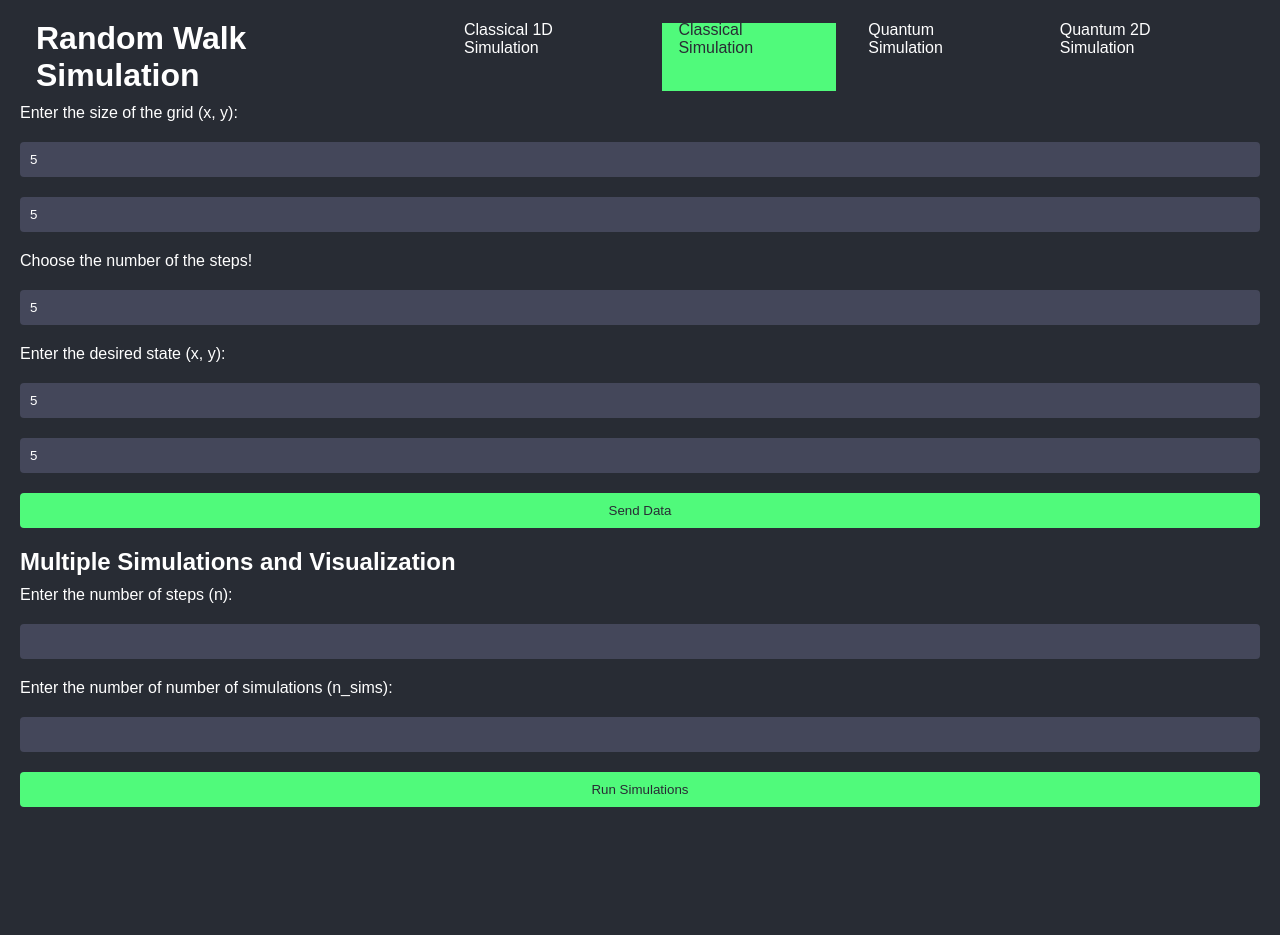
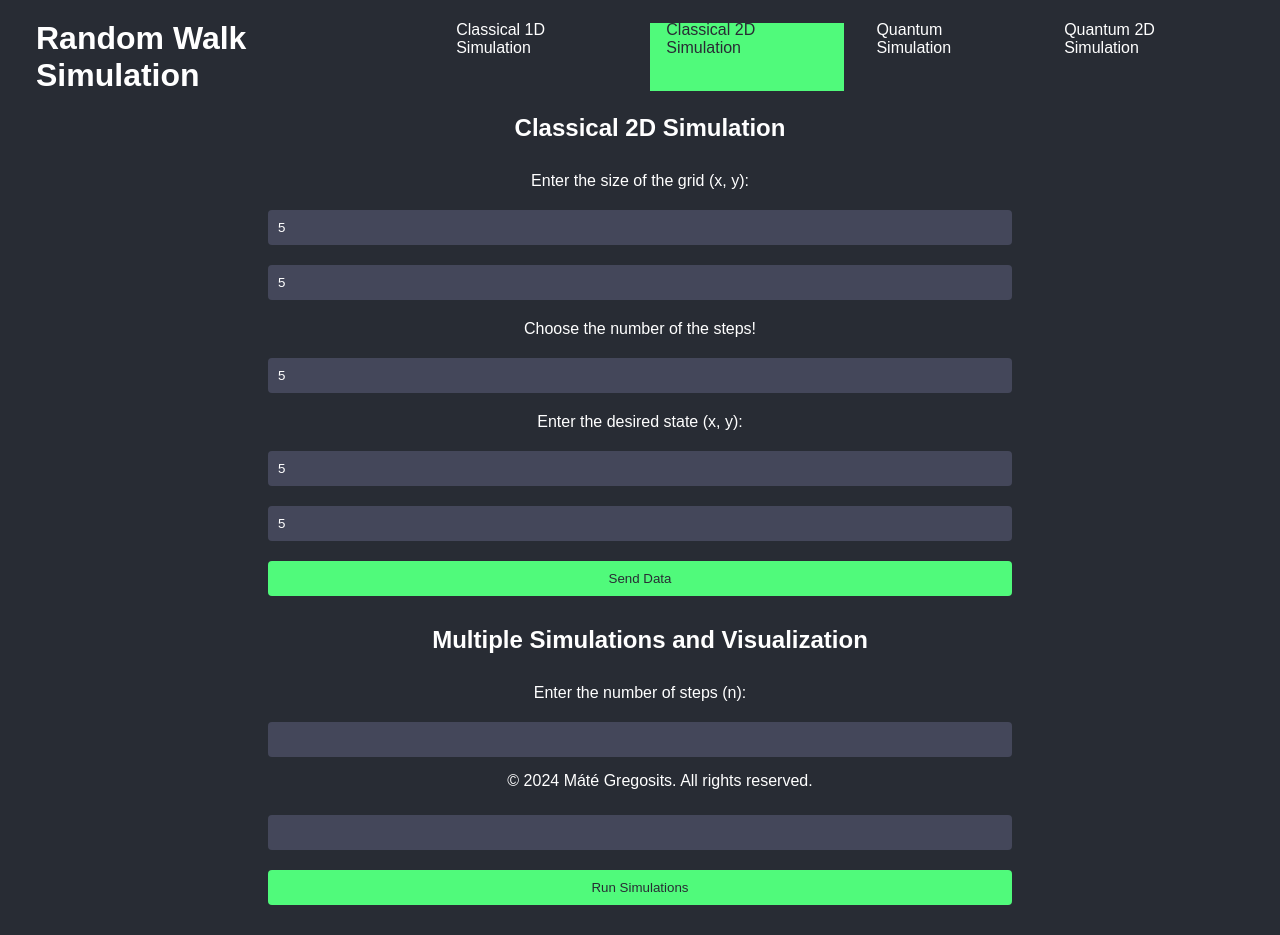
Before and after one commit to MGregosits/randomwalk-sim, a React (Create React App) app in the folder React-Frontend/: page / in a window 1280 px wide. Both pictures are taken after typing "5", "5", "5", "5", "5" into the empty fields and a click on the button "Send Data". Before the commit the page ends 837 px from the top, so only its background shows below. Built offline with nearby package versions, Linux system fonts and the light colour scheme; no server answers; what cytoscape-cola would draw is missing.

Commit message:
UI style modifications

```diff
--- a/React-Frontend/src/components/Classical1D.js
+++ b/React-Frontend/src/components/Classical1D.js
@@ -2,6 +2,7 @@ import React, {useState} from "react";
 import axios from "axios";
 import BarPlot from "./BarPlot";
 import Heatmap from "./Heatmap";
+import Footer from "./Footer";
 
 function Classical1D(){
     const [n, setN] = useState('');
@@ -30,14 +31,22 @@ function Classical1D(){
 
     return(
     <div>
-      <h2>Multiple Simulations and Visualization</h2>
+      <h2>Classical 1D Simulation</h2>
+      <div className="input-container">
       <p>Enter the number of states (n_states):</p>
       <input type="number" value={nStates} onChange={e => setNStates(e.target.value)} />
+      </div>
+      <div className="input-container">
       <p>Enter the number of steps (n):</p>
       <input type="number" value={n} onChange={e => setN(e.target.value)} />
+      </div>
+      <div className="input-container">
       <p>Enter the number of number of simulations (n_sims):</p>
       <input type="number" value={nSims} onChange={e => setNSims(e.target.value)} />
+      </div>
+      <div className="button-container">
       <button onClick={runMultipleSimulations}>Run Simulations</button>
+      </div>
       {isLoading ? (
         <p>Loading Bar Plot...</p>
       ) : barPlot ? (
@@ -48,6 +57,7 @@ function Classical1D(){
       ) : heatmap ? (
         <Heatmap key={heatmap} heatmap={heatmap} />
       ) : null}
+      <Footer />
     </div>
     );
 }
--- a/React-Frontend/src/components/ClassicalPage.js
+++ b/React-Frontend/src/components/ClassicalPage.js
@@ -2,6 +2,7 @@ import React, { useState } from 'react';
 import axios from 'axios';
 import Network from './Network';
 import MultipleSimulationsView from './MultipleSimulationsView';
+import Footer from './Footer';
 import '../index.css';
 
 function ClassicalPage() {
@@ -37,15 +38,24 @@ function ClassicalPage() {
 
     return (
         <div>
+            <h2>Classical 2D Simulation</h2>
+            <div className="input-container">
             <p>Enter the size of the grid (x, y):</p>
             <input type="number" value={gridX} onChange={e => setGridX(e.target.value)} />
             <input type="number" value={gridY} onChange={e => setGridY(e.target.value)} />
+            </div>
+            <div className="input-container">
             <p>Choose the number of the steps!</p>
             <input type="number" value={n} onChange={e => setN(e.target.value)} />
+            </div>
+            <div className="input-container">
             <p>Enter the desired state (x, y):</p>
             <input type="number" value={targetX} onChange={e => setTargetX(e.target.value)} />
             <input type="number" value={targetY} onChange={e => setTargetY(e.target.value)} />
+            </div>
+            <div className='button-container'>
             <button onClick={sendData}>Send Data</button>
+            </div>
             <div id="canvas-container">
                 <div id="canvas" />
             </div>
@@ -66,6 +76,7 @@ function ClassicalPage() {
                     />
                 )}
             </div>
+            <Footer />
         </div>
 
     );
--- /dev/null
+++ b/React-Frontend/src/components/Footer.js
@@ -0,0 +1,23 @@
+import React from 'react';
+
+const Footer = () => {
+  return (
+    <footer style={footerStyle}>
+      &copy; {new Date().getFullYear()} Máté Gregosits. All rights reserved.
+    </footer>
+  );
+};
+
+// Define styles for the footer
+const footerStyle = {
+  textAlign: 'center',
+  padding: '10px',
+  backgroundColor: '#282c34',
+  color: 'white',
+  position: 'fixed',
+  bottom: '0',
+  width: '100%'
+};
+
+// Export the Footer component
+export default Footer;
--- a/React-Frontend/src/components/MultipleSimulationsView.js
+++ b/React-Frontend/src/components/MultipleSimulationsView.js
@@ -2,6 +2,7 @@ import React, {useState} from "react";
 import axios from "axios";
 import BarPlot from "./BarPlot";
 import Heatmap from "./Heatmap";
+import Footer from "./Footer";
 
 function MultipleSimulationsView({gridX, gridY, targetX, targetY}){
     const [n, setN] = useState('');
@@ -33,11 +34,17 @@ function MultipleSimulationsView({gridX, gridY, targetX, targetY}){
     return(
     <div>
       <h2>Multiple Simulations and Visualization</h2>
+      <div className="input-container">
       <p>Enter the number of steps (n):</p>
       <input type="number" value={n} onChange={e => setN(e.target.value)} />
+      </div>
+      <div className="input-container">
       <p>Enter the number of number of simulations (n_sims):</p>
       <input type="number" value={nSims} onChange={e => setNSims(e.target.value)} />
+      </div>
+      <div className="button-container">
       <button onClick={runMultipleSimulations}>Run Simulations</button>
+      </div>
       {isLoading ? (
         <p>Loading Bar Plot...</p>
       ) : barPlot ? (
@@ -48,6 +55,7 @@ function MultipleSimulationsView({gridX, gridY, targetX, targetY}){
       ) : heatmap ? (
         <Heatmap key={heatmap} heatmap={heatmap} />
       ) : null}
+      <Footer />
     </div>
     );
 }
--- a/React-Frontend/src/components/NavBar.js
+++ b/React-Frontend/src/components/NavBar.js
@@ -6,7 +6,7 @@ function NavBar() {
         <h1 className="site-title">Random Walk Simulation</h1>
         <ul>
             <CustomLink href="/classical_1d">Classical 1D Simulation</CustomLink>
-            <CustomLink href="/">Classical Simulation</CustomLink>
+            <CustomLink href="/">Classical 2D Simulation</CustomLink>
             <CustomLink href="/quantum">Quantum Simulation</CustomLink>
             <CustomLink href="/quantum_2d">Quantum 2D Simulation</CustomLink>
         </ul>
--- a/React-Frontend/src/components/Plots.css
+++ b/React-Frontend/src/components/Plots.css
@@ -28,3 +28,8 @@
     width: 1000px;
     height: 600px;
   }
+
+h3 {
+  margin-top: 20px;
+  margin-bottom: 20px;
+}
--- a/React-Frontend/src/components/Quantum2DPage.js
+++ b/React-Frontend/src/components/Quantum2DPage.js
@@ -3,6 +3,7 @@ import axios from "axios";
 import BarPlot from "./BarPlot";
 import Heatmap from "./Heatmap";
 import HeatmapGif from "./HeatmapGif";
+import Footer from "./Footer";
 
 function Quantum2DPage() {
     const [number_qubits, setNumberQubits] = useState('');
@@ -34,13 +35,21 @@ function Quantum2DPage() {
     return(
         <div>
           <h2>Quantum 2D Simulation</h2>
+          <div className="input-container">
           <p>Enter the n parameter (n x n grid):</p>
           <input type="number" value={number_qubits} onChange={e => setNumberQubits(e.target.value)} />
+          </div>
+          <div className="input-container">
           <p>Enter the iterator value (iterator):</p>
           <input type="number" value={iterator} onChange={e => setIterator(e.target.value)} />
+          </div>
+          <div className="input-container">
           <p>Enter the sample number (sample_number):</p>
           <input type="number" value={sample_number} onChange={e => setSampleNumber(e.target.value)} />
+          </div>
+          <div className="button-container">
           <button onClick={runQuantumSimulation}>Run Simulations</button>
+          </div>
           {isLoading ? (
             <p>Loading Bar Plot...</p>
           ) : barPlot ? (
@@ -56,6 +65,7 @@ function Quantum2DPage() {
           ) : heatMapGif ? (
             <HeatmapGif key={heatMapGif} heatmapgif={heatMapGif} />
           ) : null}
+          <Footer />
         </div>
         );}
 
--- a/React-Frontend/src/components/QuantumPage.js
+++ b/React-Frontend/src/components/QuantumPage.js
@@ -2,6 +2,7 @@ import React, {useState} from "react";
 import axios from "axios";
 import BarPlot from "./BarPlot";
 import Heatmap from "./Heatmap";
+import Footer from "./Footer";
 
 function QuantumPage() {
     const [number_qubits, setNumberQubits] = useState('');
@@ -30,14 +31,22 @@ function QuantumPage() {
 
     return(
         <div>
-          <h2>Quantum Simulation</h2>
+          <h2>Quantum 1D Simulation</h2>
+          <div className="input-container">
           <p>Enter the number of qubits (number_qubits):</p>
           <input type="number" value={number_qubits} onChange={e => setNumberQubits(e.target.value)} />
+          </div>
+          <div className="input-container">
           <p>Enter the iterator value (iterator):</p>
           <input type="number" value={iterator} onChange={e => setIterator(e.target.value)} />
+          </div>
+          <div className="input-container">
           <p>Enter the sample number (sample_number):</p>
           <input type="number" value={sample_number} onChange={e => setSampleNumber(e.target.value)} />
+          </div>
+          <div className="button-container">
           <button onClick={runQuantumSimulation}>Run Simulations</button>
+          </div>
           {isLoading ? (
             <p>Loading Bar Plot...</p>
           ) : barPlot ? (
@@ -48,6 +57,7 @@ function QuantumPage() {
           ) : heatMap ? (
             <Heatmap key={heatMap} heatmap={heatMap} />
           ) : null}
+          <Footer />
         </div>
         );}
 
--- a/React-Frontend/src/index.css
+++ b/React-Frontend/src/index.css
@@ -17,9 +17,22 @@ body {
   padding: 20px;
 }
 
+h2 {
+  text-align: center;
+  margin-top: 20px;
+  margin-left: 20px;
+  margin-bottom: 20px;
+}
+
 code {
   font-family: source-code-pro, Menlo, Monaco, Consolas, 'Courier New',
     monospace;
+}
+
+.input-container {
+  display: flex;
+  flex-direction: column;
+  align-items: center;
 }
 
 input[type="number"] {
@@ -29,7 +42,13 @@ input[type="number"] {
   color: #ffffff;
   padding: 10px;
   margin: 10px 0;
-  width: 100%;
+  width: 60%;
+}
+
+.button-container {
+  display: flex;
+  flex-direction: column;
+  align-items: center;
 }
 
 button {
@@ -40,7 +59,7 @@ button {
   cursor: pointer;
   padding: 10px;
   margin: 10px 0;
-  width: 100%;
+  width: 60%;
 }
 
 button:hover {
@@ -50,3 +69,13 @@ button:hover {
 p {
   margin: 10px 0;
 }
+
+#hitting_time {
+  text-align: center;
+  font-weight: bold;
+}
+
+#mixing_time {
+  text-align: center;
+  font-weight: bold;
+}
```
